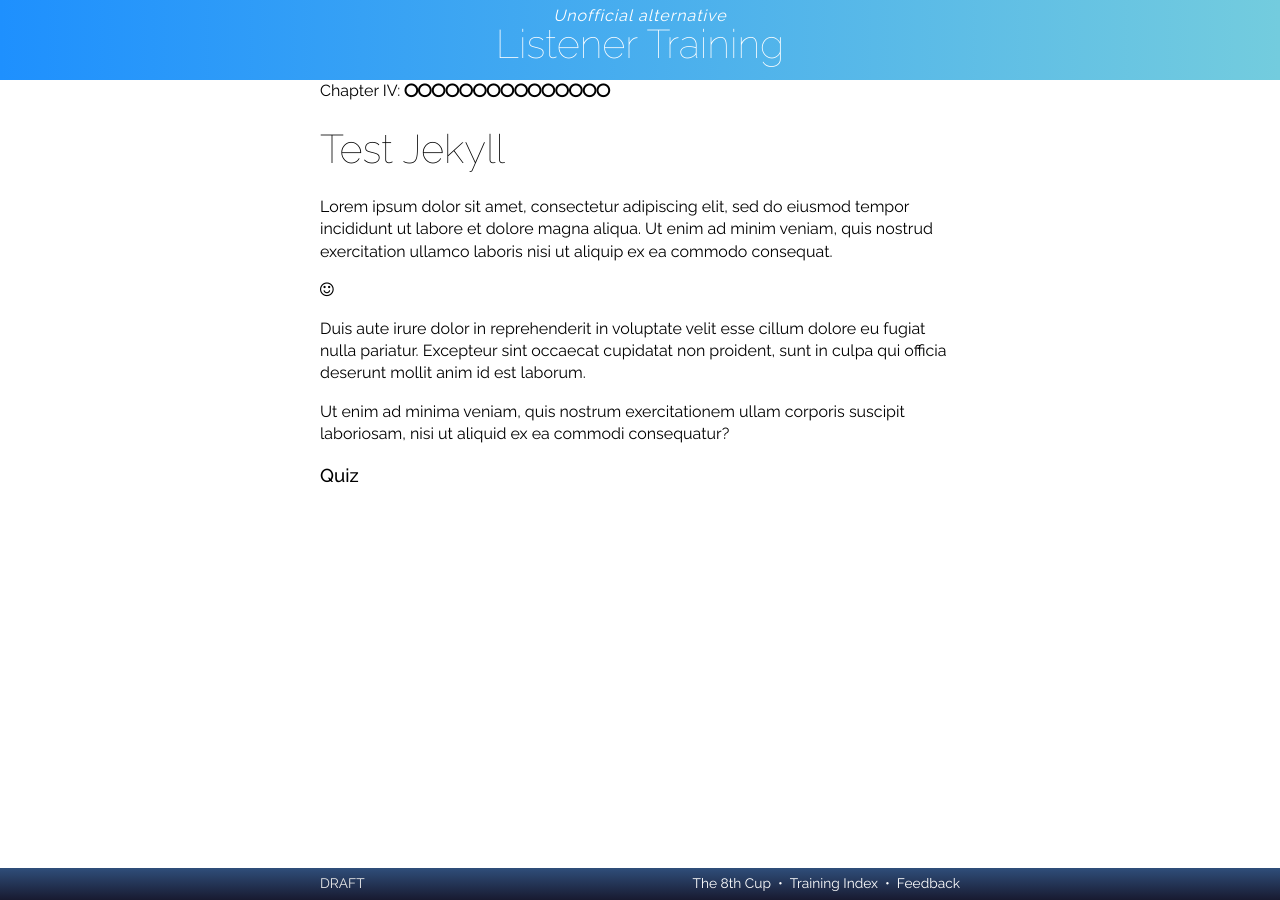
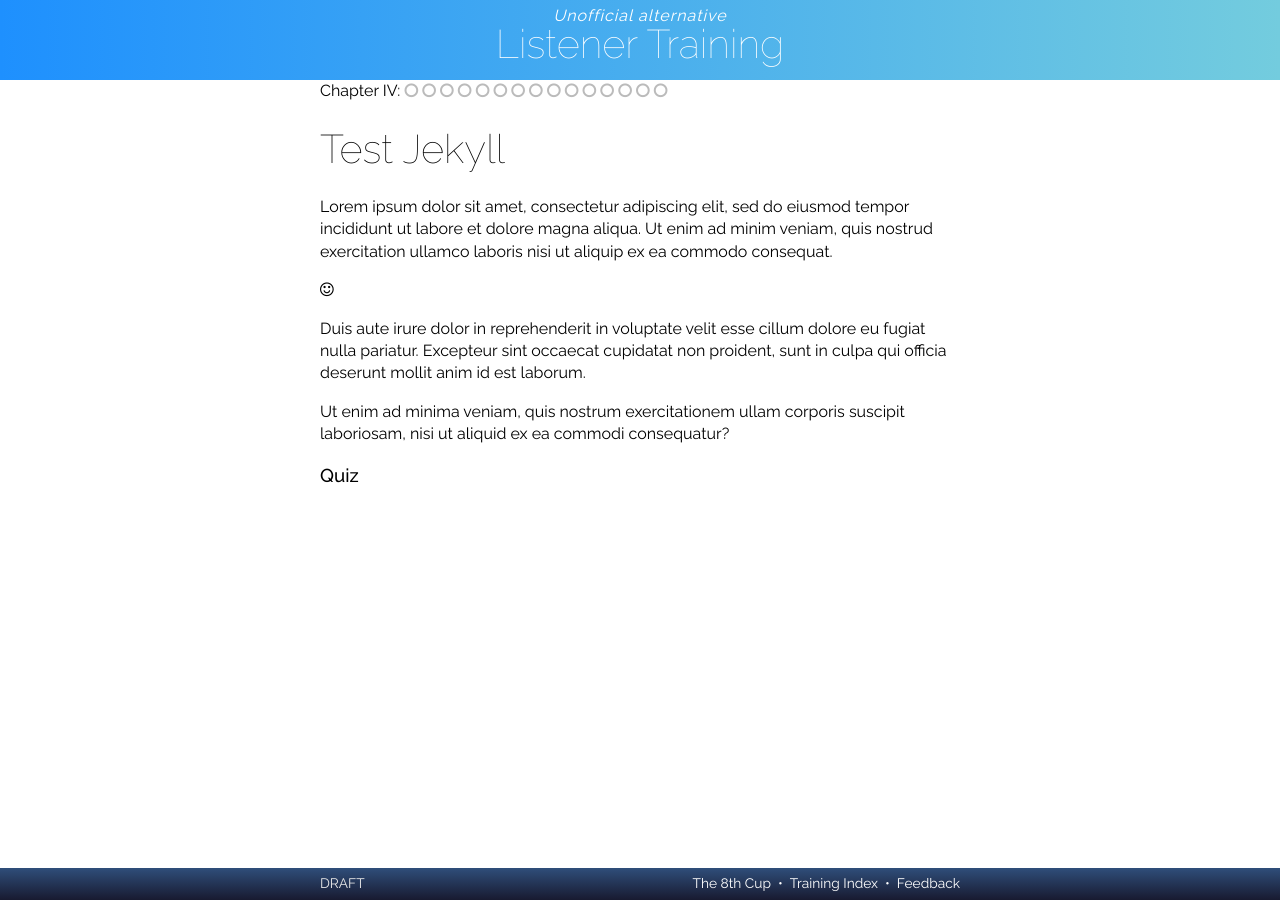
Before and after one commit to RarelyCharlie/rarelycharlie.github.io, a Jekyll site: the page built from test.md, in a window 1280 px wide. Built offline with Jekyll 4.4.1, drawn with Linux system fonts in a browser that asks for light colours; nearby versions of some CDN libraries.

Commit message:
green blobs

```diff
--- a/_layouts/listen.html
+++ b/_layouts/listen.html
@@ -243,7 +243,13 @@ reviewpage = function () {
 	{% endif %}
 {% endfor %}
 Chapter {% case thischap %}{% when 1 %}I{% when 2 %}II{% when 3 %}III{% when 4 %}IV{% endcase %}:
-{% for i in (chapstart..final) %}<i class="fa fa-circle-o"></i>{% endfor %}
+{% for i in (chapstart..final) %}
+	{% if i <= page.serial %}
+<i class="fa fa-circle-" style="color: #5f5;"></i>
+	{% else %}
+<i class="fa fa-circle-o" style="color: #bbb;"></i>
+	{% endif %}
+{% endfor %}
 
 <h1 data-section="{{ page.serial }}">{{ page.title }}</h1>
 {{ content }}
```
